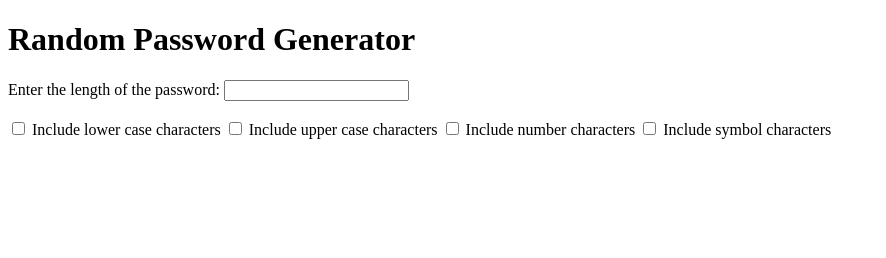
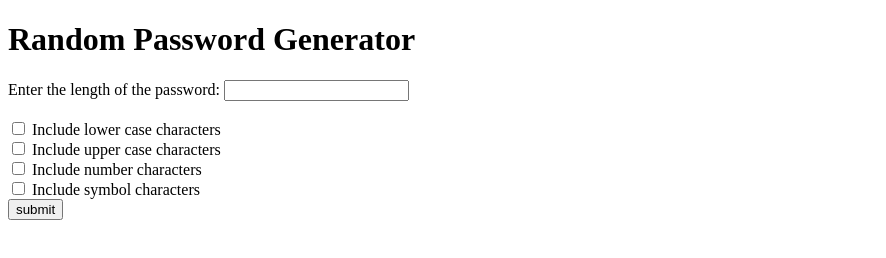
Before and after one commit to saranurdil/Random-Number-Generator, a plain HTML site: page index.html in a window 1280 px wide. Shown: the whole page, without its empty margins (0-886 px from the left). Drawn offline with Linux system fonts and the light colour scheme.

Commit message:
Added html elements of the form

```diff
--- a/index.html
+++ b/index.html
@@ -4,6 +4,7 @@
     <meta charset="UTF-8">
     <meta name="viewport" content="width=device-width, initial-scale=1.0">
     <title>Document</title>
+    <link rel="stylesheet" href="index.css">
 </head>
 <body>
 
@@ -13,16 +14,19 @@
         <input type="number" id="length"> <br><br>
 
         <input type="checkbox" id="lower">
-        <label for="lower">Include lower case characters</label>
+        <label for="lower">Include lower case characters</label> <br>
 
         <input type="checkbox" id="upper">
-        <label for="upper">Include upper case characters</label>
+        <label for="upper">Include upper case characters</label> <br>
 
         <input type="checkbox" id="number">
-        <label for="number">Include number characters</label>
+        <label for="number">Include number characters</label> <br>
 
-        <input type="checkbox"  id="symbol">
-        <label for="symbol">Include symbol characters</label>
+        <input type="checkbox" id="symbol">
+        <label for="symbol">Include symbol characters</label> <br>
+
+        <button id="submit" onclick="generatePassword()">submit</button>
+        <h1 id="result"></h1>
     </form>
     <script src="index.js"></script>
 </body>
```
